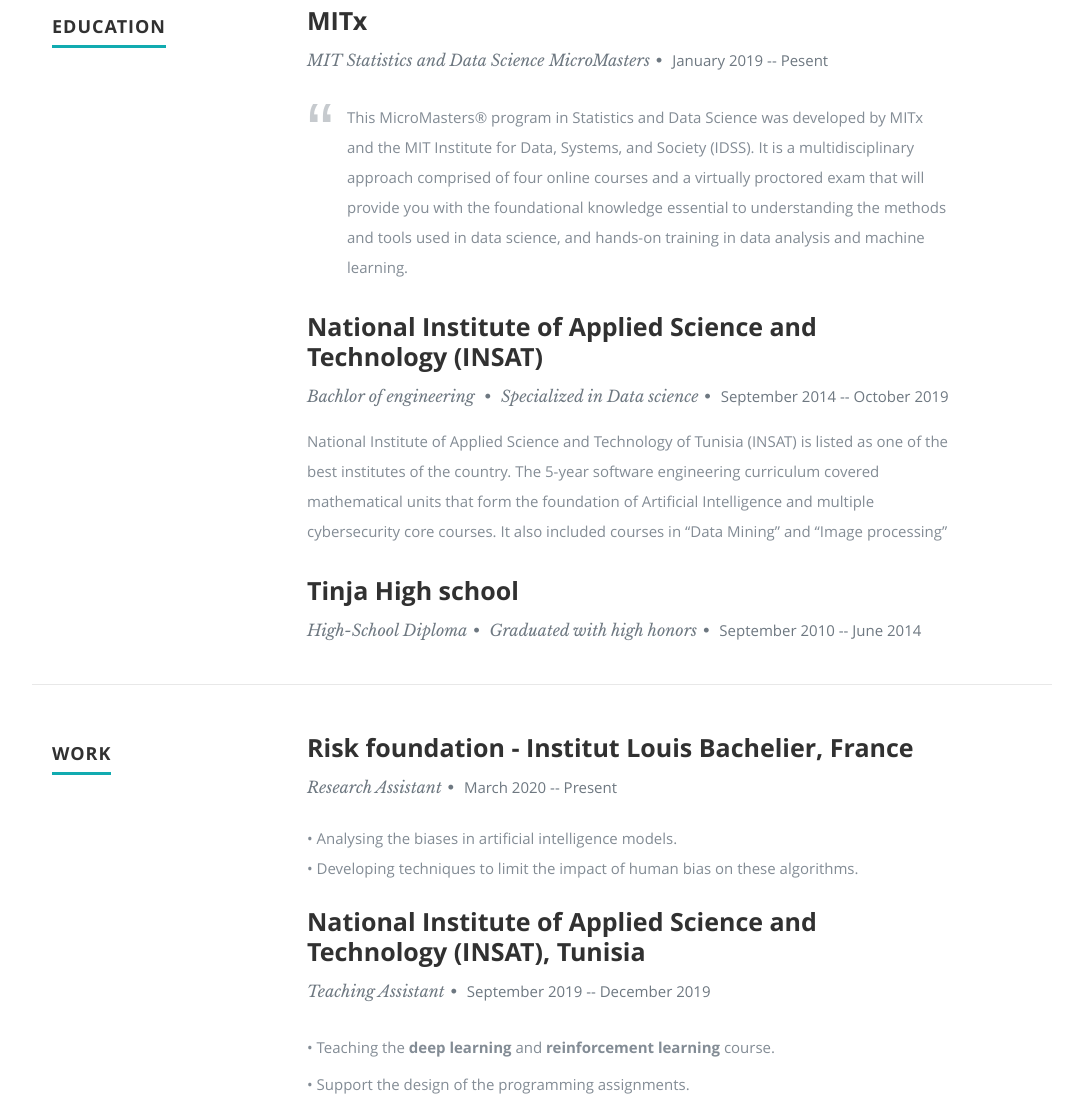
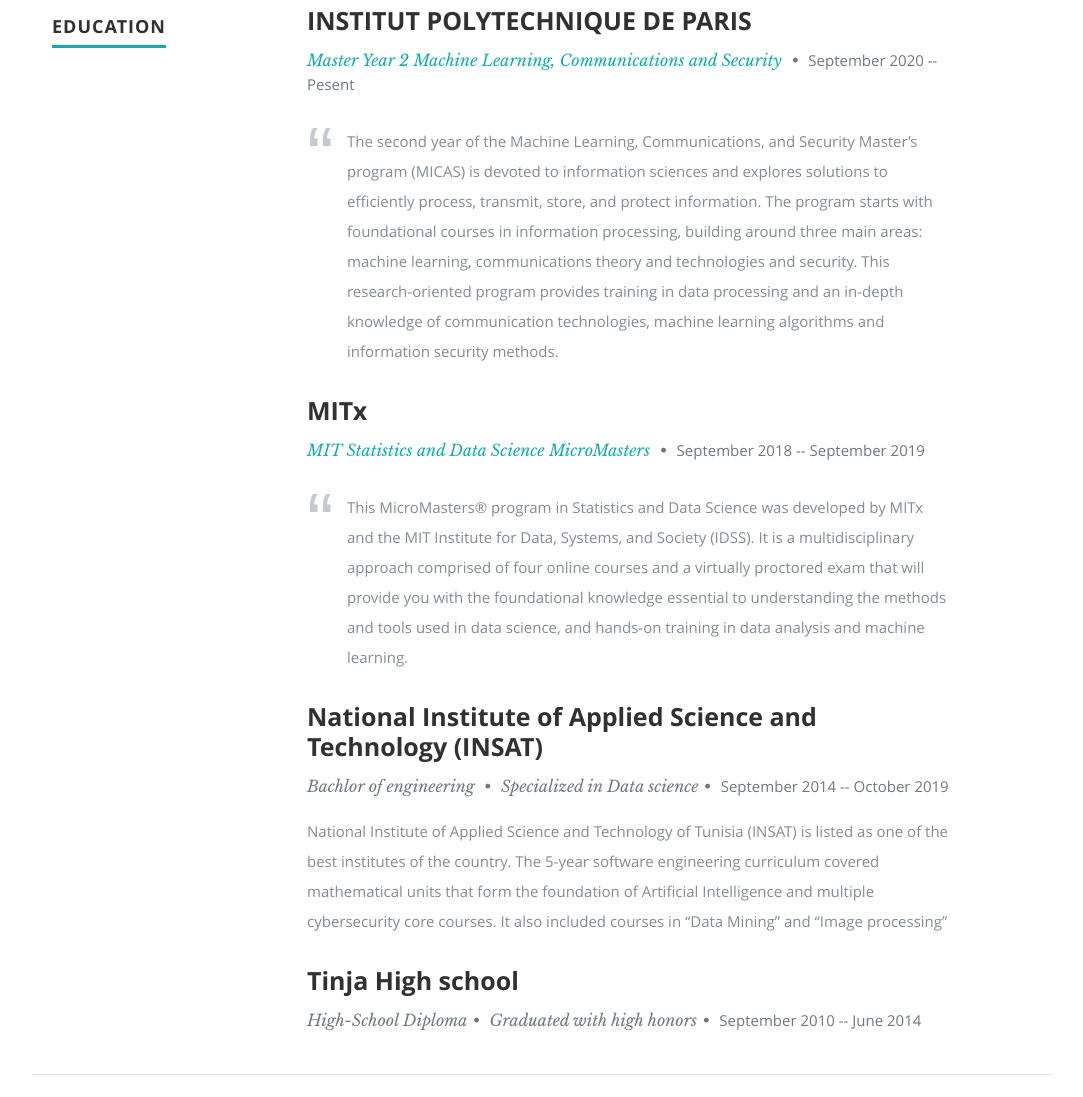
Before and after one commit to I-Akrout/i-akrout.github.io, a plain HTML site: page index.html in a window 1280 px wide. Shown: the part 1640-2737 px from the top of the page, without its empty margins (98-1181 px from the left). Drawn offline with nearby package versions, Linux system fonts and the light colour scheme.

Commit message:
JAN 2021 update

```diff
--- a/css/layout.css
+++ b/css/layout.css
@@ -33,7 +33,7 @@ header {
    height: 800px;
    min-height: 500px;
    width: 100%;
-   background: #161415 url(../images/back.jpg) no-repeat top center;
+   background: #161415 url(../images/IMG_0523.jpeg) no-repeat top center;
    background-size: cover !important;
 	-webkit-background-size: cover !important;
    text-align: center;
--- a/index.html
+++ b/index.html
@@ -61,7 +61,7 @@
                 <h1 class="responsive-headline">I'm Ismail Akrout.</h1>
                 <h3>
 
-                    I am a graduate software engineer specializing in <span>data science</span> and <span>stock
+                    I am a researcher and master student with software engineer background specializing in <span>data science</span> and <span>stock
                         market</span>. I am interested about research in <span>artificial
                         intelligence</span> as well as <span>quantum computing</span>. Let's <a class="smoothscroll"
                         href="#about">start scrolling</a> and learn more <a class="smoothscroll" href="#about">about
@@ -70,7 +70,7 @@
                 <ul class="social">
                     <li><a href="mailto:akrout.ismail@gmail.com"><i class="fa fa-envelope"></i></a></li>
                     <!-- <li><a href="#"><i class="fa fa-twitter"></i></a></li> -->
-                    <li><a href="https://github.com/I-Akrout"><i class="fa fa-github"></i></a></li>
+                    <!-- <li><a href="https://github.com/I-Akrout"><i class="fa fa-github"></i></a></li> -->
                     <li><a href="https://www.linkedin.com/in/ismail-akrout/"><i class="fa fa-linkedin"></i></a></li>
                     <!-- <li><a href="#"><i class="fa fa-instagram"></i></a></li> -->
                     <!-- <li><a href="#"><i class="fa fa-dribbble"></i></a></li> -->
@@ -106,13 +106,12 @@
                 <p class="description">
 
                     I am a researcher at the <span>Risk foundation - Institut Louis Bachelier</span>, Paris, France,
-                    working on the biases in artificial intelligence. I'm interested in the intergration of modern
-                    aritficial intelligence techniques in the
-                    quantum world. I'm seeking the challenges of combining machine learning frameworks with the qiskit
-                    and quantum computing frameworks. In order to achieve this goal, I'm currently enrolled in
+                    working on the biases in artificial intelligence, and I'm enrolled in M2 <a href="https://www.ip-paris.fr/en/education/masters/electrical-engineering-program/master-year-2-machine-learning-communications-and-security" target="_blank">MICAS</a> master program.
+                    I'm interested in the intergration of modern aritficial intelligence techniques in the
+                    quantum world. I'm seeking the challenges of combining machine learning frameworks with the quantum computing frameworks. In order to achieve this goal, I'm currently enrolled in
                     <span>MITx
                         Statistics and Data Science (SDS)</span> micro-master and the <span>DelftX's Quantum 101</span>.
-                    <br> i recently finished my bachelor degree as a <span>software engineer</span> from the
+                    <br> I finished my bachelor degree as a <span>software engineer</span> from the
                     <span>National
                         Institute of Applied Science and
                         Technology of Tunisia (INSAT)</span> listed as one of the best institutes of the country. I
@@ -175,9 +174,42 @@
 
                     <div class="twelve columns">
 
+                        <h3>INSTITUT POLYTECHNIQUE DE PARIS</h3>
+                        <p class="info">
+                            <a href="https://www.ip-paris.fr/en/education/masters/electrical-engineering-program/master-year-2-machine-learning-communications-and-security"
+                                target="_blank">Master Year 2 Machine Learning, Communications and Security</a>
+
+                            <span>&bull;</span> <em class="date">September 2020 --
+                                Pesent</em></p>
+
+                        <p>
+                        <blockquote cite="https://www.ip-paris.fr/en/education/masters/electrical-engineering-program/master-year-2-machine-learning-communications-and-security">
+                            The second year of the Machine Learning, Communications, and Security Master’s program (MICAS) is devoted to information
+                            sciences and explores solutions to efficiently process, transmit, store, and protect information. The program starts with
+                             foundational courses in information processing, building around three main areas:
+                            machine learning, communications theory and technologies and security.
+
+                            This research-oriented program provides training in data processing and an in-depth
+                            knowledge of communication technologies, machine learning algorithms and information security methods.
+
+                        </blockquote>
+                        </p>
+
+                    </div>
+
+                </div>
+
+                <div class="row item">
+
+                    <div class="twelve columns">
+
                         <h3>MITx</h3>
-                        <p class="info">MIT Statistics and Data Science MicroMasters<span>&bull;</span> <em
-                                class="date">January 2019 -- Pesent</em></p>
+                        <p class="info">
+
+                            <a href="https://micromasters.mit.edu/ds/"
+                                target="_blank">MIT Statistics and Data Science MicroMasters</a>
+                            <span>&bull;</span> <em
+                                class="date">September 2018 -- September 2019</em></p>
 
                         <p>
                             <blockquote cite="https://micromasters.mit.edu/ds/">
@@ -252,7 +284,7 @@
                     <div class="twelve columns">
 
                         <h3>Risk foundation - Institut Louis Bachelier, France</h3>
-                        <p class="info">Research Assistant<span>&bull;</span> <em class="date">March 2020 --
+                        <p class="info">Research Assistant<span>&bull;</span> <em class="date">September 2020 --
                                 Present</em></p>
 
                         <p>
```
Also changed, not shown: images/header-background2.jpg (renamed from images/header-background.jpg), 5 other files.
